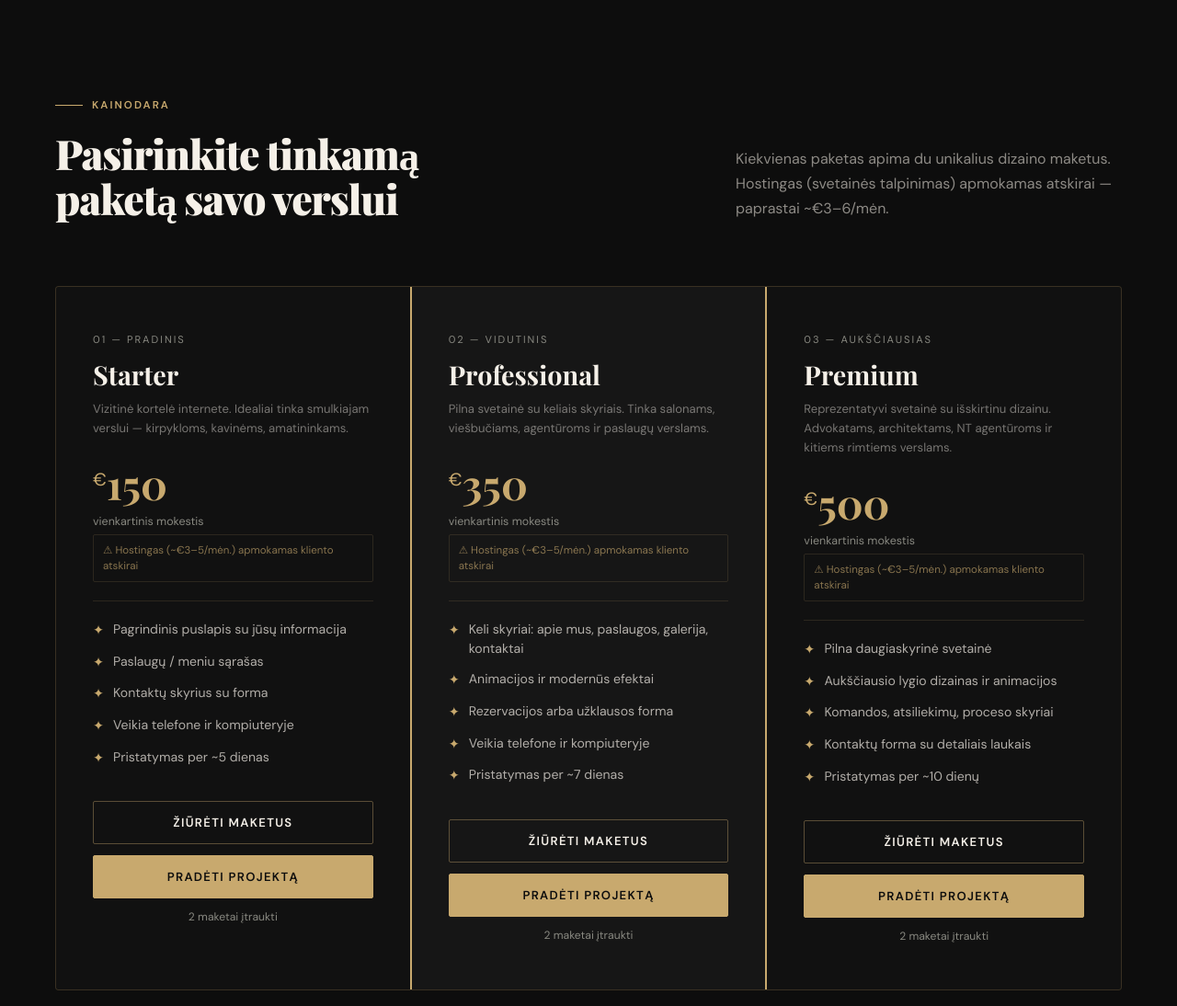
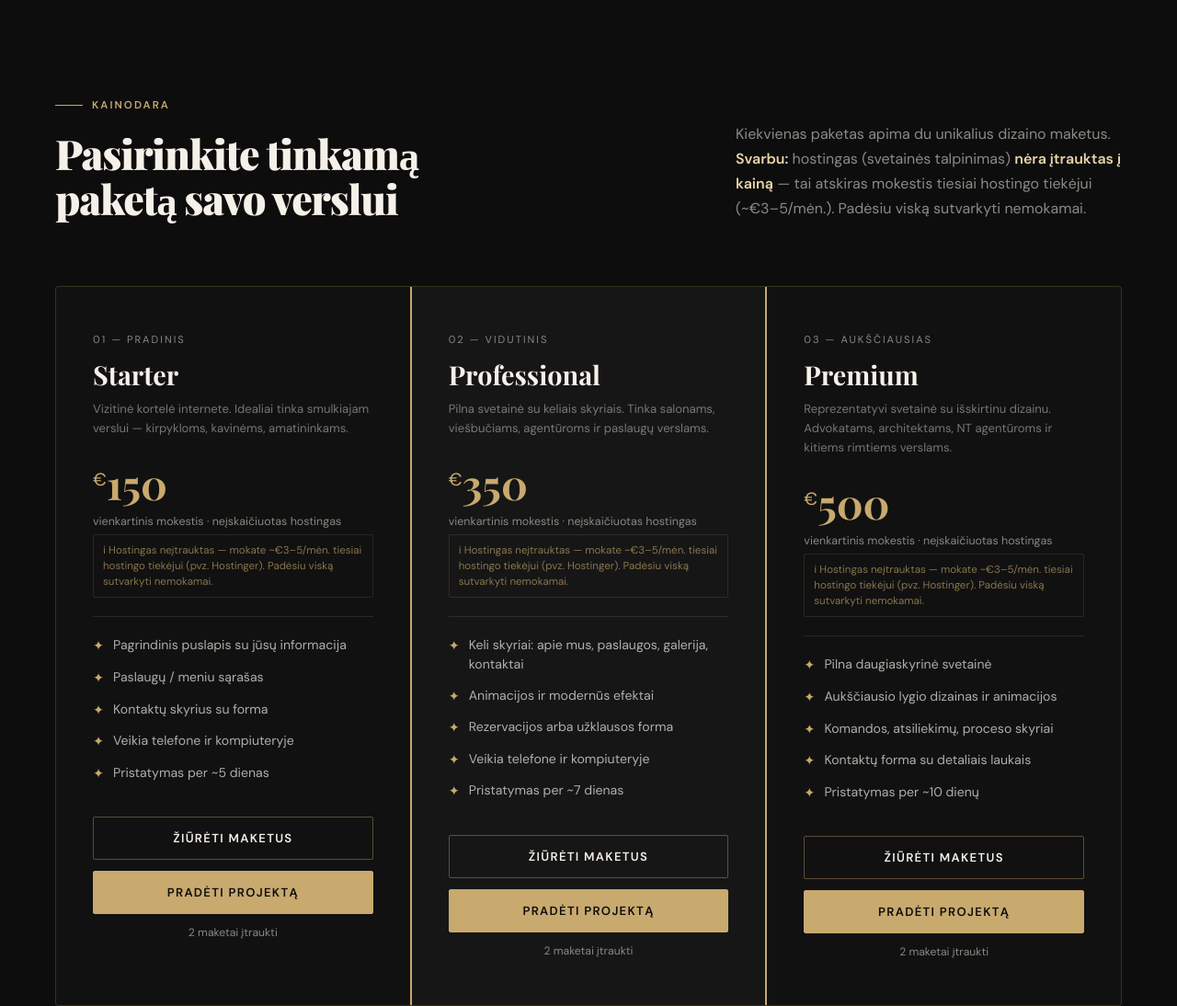
Before and after one commit to TinkloUgnis/TinkloUgnis, a plain HTML site: page index.html in a window 1280 px wide. Shown: the part 920-2014 px from the top of the page at 92% size. Drawn offline with nearby package versions, Linux system fonts and the light colour scheme; a web font is replaced by a local one.

Commit message:
Add files via upload

```diff
--- a/index.html
+++ b/index.html
@@ -94,8 +94,8 @@ h2 { font-family:'Playfair Display',serif; font-size:clamp(2rem,3.5vw,3.2rem); f
 .package-desc { font-size:0.82rem; color:rgba(245,240,232,.45); line-height:1.6; margin-top:8px; }
 .package-price { font-size:2.8rem; font-weight:700; font-family:'Playfair Display',serif; color:var(--gold); margin:20px 0 4px; }
 .package-price sup { font-size:1.2rem; vertical-align:super; font-family:'DM Sans',sans-serif; font-weight:400; }
-.package-price-note { font-size:0.78rem; color:var(--muted); margin-bottom:6px; }
-.hosting-note { font-size:0.72rem; color:rgba(200,169,110,.65); margin-bottom:20px; padding:8px 10px; border:1px solid rgba(200,169,110,.15); border-radius:2px; line-height:1.5; }
+.package-price-note { font-size:0.78rem; color:var(--muted); margin-bottom:6px; word-wrap:break-word; }
+.hosting-note { font-size:0.72rem; color:rgba(200,169,110,.65); margin-bottom:20px; padding:8px 10px; border:1px solid rgba(200,169,110,.15); border-radius:2px; line-height:1.5; word-wrap:break-word; }
 .package-divider { height:1px; background:rgba(200,169,110,.15); margin:20px 0; }
 .package-features { list-style:none; display:flex; flex-direction:column; gap:12px; margin-bottom:36px; }
 .package-features li { font-size:0.88rem; color:rgba(245,240,232,.7); display:flex; align-items:flex-start; gap:10px; line-height:1.5; }
@@ -636,7 +636,7 @@ footer { background:#080808; color:rgba(245,240,232,.4); padding:60px 60px 40px;
       <div class="section-label">Kainodara</div>
       <h2 style="color:var(--cream)">Pasirinkite tinkamą<br>paketą savo verslui</h2>
     </div>
-    <p>Kiekvienas paketas apima du unikalius dizaino maketus. Hostingas (svetainės talpinimas) apmokamas atskirai — paprastai ~€3–6/mėn.</p>
+    <p>Kiekvienas paketas apima du unikalius dizaino maketus. <strong style="color:var(--gold-light)">Svarbu:</strong> hostingas (svetainės talpinimas) <strong style="color:var(--gold-light)">nėra įtrauktas į kainą</strong> — tai atskiras mokestis tiesiai hostingo tiekėjui (~€3–5/mėn.). Padėsiu viską sutvarkyti nemokamai.</p>
   </div>
   <div class="packages-grid">
 
@@ -645,8 +645,8 @@ footer { background:#080808; color:rgba(245,240,232,.4); padding:60px 60px 40px;
       <div class="package-name">Starter</div>
       <p class="package-desc">Vizitinė kortelė internete. Idealiai tinka smulkiajam verslui — kirpykloms, kavinėms, amatininkams.</p>
       <div class="package-price"><sup>€</sup>150</div>
-      <div class="package-price-note">vienkartinis mokestis</div>
-      <div class="hosting-note">⚠ Hostingas (~€3–5/mėn.) apmokamas kliento atskirai</div>
+      <div class="package-price-note">vienkartinis mokestis · neįskaičiuotas hostingas</div>
+      <div class="hosting-note">ℹ Hostingas neįtrauktas — mokate ~€3–5/mėn. tiesiai hostingo tiekėjui (pvz. Hostinger). Padėsiu viską sutvarkyti nemokamai.</div>
       <div class="package-divider"></div>
       <ul class="package-features">
         <li><span class="feat-icon">✦</span>Pagrindinis puslapis su jūsų informacija</li>
@@ -665,8 +665,8 @@ footer { background:#080808; color:rgba(245,240,232,.4); padding:60px 60px 40px;
       <div class="package-name">Professional</div>
       <p class="package-desc">Pilna svetainė su keliais skyriais. Tinka salonams, viešbučiams, agentūroms ir paslaugų verslams.</p>
       <div class="package-price"><sup>€</sup>350</div>
-      <div class="package-price-note">vienkartinis mokestis</div>
-      <div class="hosting-note">⚠ Hostingas (~€3–5/mėn.) apmokamas kliento atskirai</div>
+      <div class="package-price-note">vienkartinis mokestis · neįskaičiuotas hostingas</div>
+      <div class="hosting-note">ℹ Hostingas neįtrauktas — mokate ~€3–5/mėn. tiesiai hostingo tiekėjui (pvz. Hostinger). Padėsiu viską sutvarkyti nemokamai.</div>
       <div class="package-divider"></div>
       <ul class="package-features">
         <li><span class="feat-icon">✦</span>Keli skyriai: apie mus, paslaugos, galerija, kontaktai</li>
@@ -685,8 +685,8 @@ footer { background:#080808; color:rgba(245,240,232,.4); padding:60px 60px 40px;
       <div class="package-name">Premium</div>
       <p class="package-desc">Reprezentatyvi svetainė su išskirtinu dizainu. Advokatams, architektams, NT agentūroms ir kitiems rimtiems verslams.</p>
       <div class="package-price"><sup>€</sup>500</div>
-      <div class="package-price-note">vienkartinis mokestis</div>
-      <div class="hosting-note">⚠ Hostingas (~€3–5/mėn.) apmokamas kliento atskirai</div>
+      <div class="package-price-note">vienkartinis mokestis · neįskaičiuotas hostingas</div>
+      <div class="hosting-note">ℹ Hostingas neįtrauktas — mokate ~€3–5/mėn. tiesiai hostingo tiekėjui (pvz. Hostinger). Padėsiu viską sutvarkyti nemokamai.</div>
       <div class="package-divider"></div>
       <ul class="package-features">
         <li><span class="feat-icon">✦</span>Pilna daugiaskyrinė svetainė</li>
@@ -1507,7 +1507,7 @@ footer { background:#080808; color:rgba(245,240,232,.4); padding:60px 60px 40px;
 <section class="cta-section" id="contact">
   <div class="section-label" style="justify-content:center">Pradėkite šiandien</div>
   <h2>Pasiruošę pritraukti<br>daugiau klientų?</h2>
-  <div class="hosting-callout"><strong>Pastaba dėl hostingo:</strong> Svetainės talpinimas (hostingas) nėra įtrauktas į paketo kainą. Tai atskirai kliento apmokamas mokestis hostingo tiekėjui (pvz. Hostinger) — paprastai ~€3–6/mėn. Mes padedame viską sutvarkyti ir įdiegti.</div>
+  <div class="hosting-callout"><strong>Svarbu dėl hostingo:</strong> Svetainės talpinimas internete (hostingas) <strong>nėra įtrauktas į paketo kainą</strong>. Tai atskirai kliento mokamas mokestis tiesiai hostingo tiekėjui (pvz. Hostinger) — paprastai ~€3–5/mėn. Jums nereikia nieko išmanyti — padėsiu viską sutvarkyti ir įdiegti nemokamai.</div>
   <p>Parašykite mums Instagram žinutę — papasakokite apie savo verslą, nurodykite norimą stilių ar maketų numerį, ir mes imsimės darbo.</p>
   <div class="cta-actions">
     <a href="https://instagram.com/tinklougnis" class="btn-gold" target="_blank">Rašyti Instagram žinutę</a>
@@ -1520,7 +1520,7 @@ footer { background:#080808; color:rgba(245,240,232,.4); padding:60px 60px 40px;
       <div class="footer-brand">
         <span class="logo">Tinklo<span>Ugnis</span></span>
         <p>Kuriame profesionalias svetaines Lietuvos verslams. Nuo mažų parduotuvių iki didelių korporacijų.</p>
-        <p class="footer-hosting">* Hostingas apmokamas kliento atskirai (~€3–6/mėn.)</p>
+        <p class="footer-hosting">* Hostingas neįtrauktas į kainą — mokate ~€3–5/mėn. tiesiai hostingo tiekėjui. Padėsiu sutvarkyti nemokamai.</p>
       </div>
       <div class="footer-col"><h5>Paketai</h5><ul><li><a href="#packages">Starter — €150</a></li><li><a href="#packages">Professional — €350</a></li><li><a href="#packages">Premium — €500</a></li></ul></div>
       <div class="footer-col"><h5>Navigacija</h5><ul><li><a href="#packages">Kainodara</a></li><li><a href="#mockup-viewer">Pavyzdžiai</a></li><li><a href="#process">Procesas</a></li><li><a href="#contact">Susisiekti</a></li></ul></div>
```
